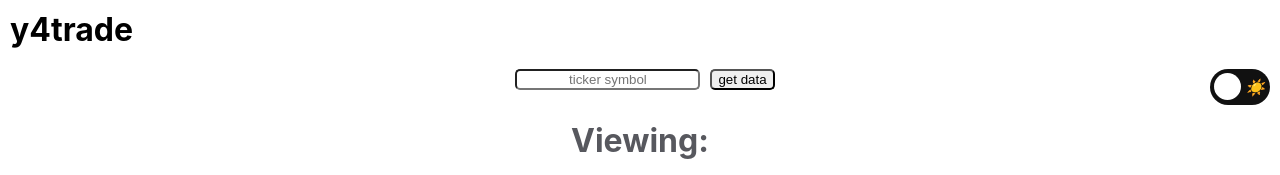
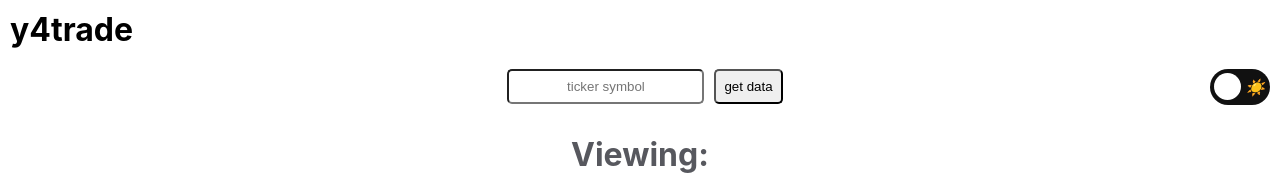
Before and after one commit to kiacolbert/y4trade, a React (Create React App) app: page / in a window 1280 px wide. Shown: the top 175 px of the page. Built offline with nearby package versions, Linux system fonts and the light colour scheme.

Commit message:
padding on input box

```diff
--- a/src/App.css
+++ b/src/App.css
@@ -13,9 +13,11 @@
 }
 input {
   border-radius: 5px;
+  padding: 8px;
 }
 input:focus {
   box-shadow: 0 0 4px rgba(0, 0, 0, 0.5);
+  box-sizing: border-box;
 }
 
 .light-dark-toggle {
```
